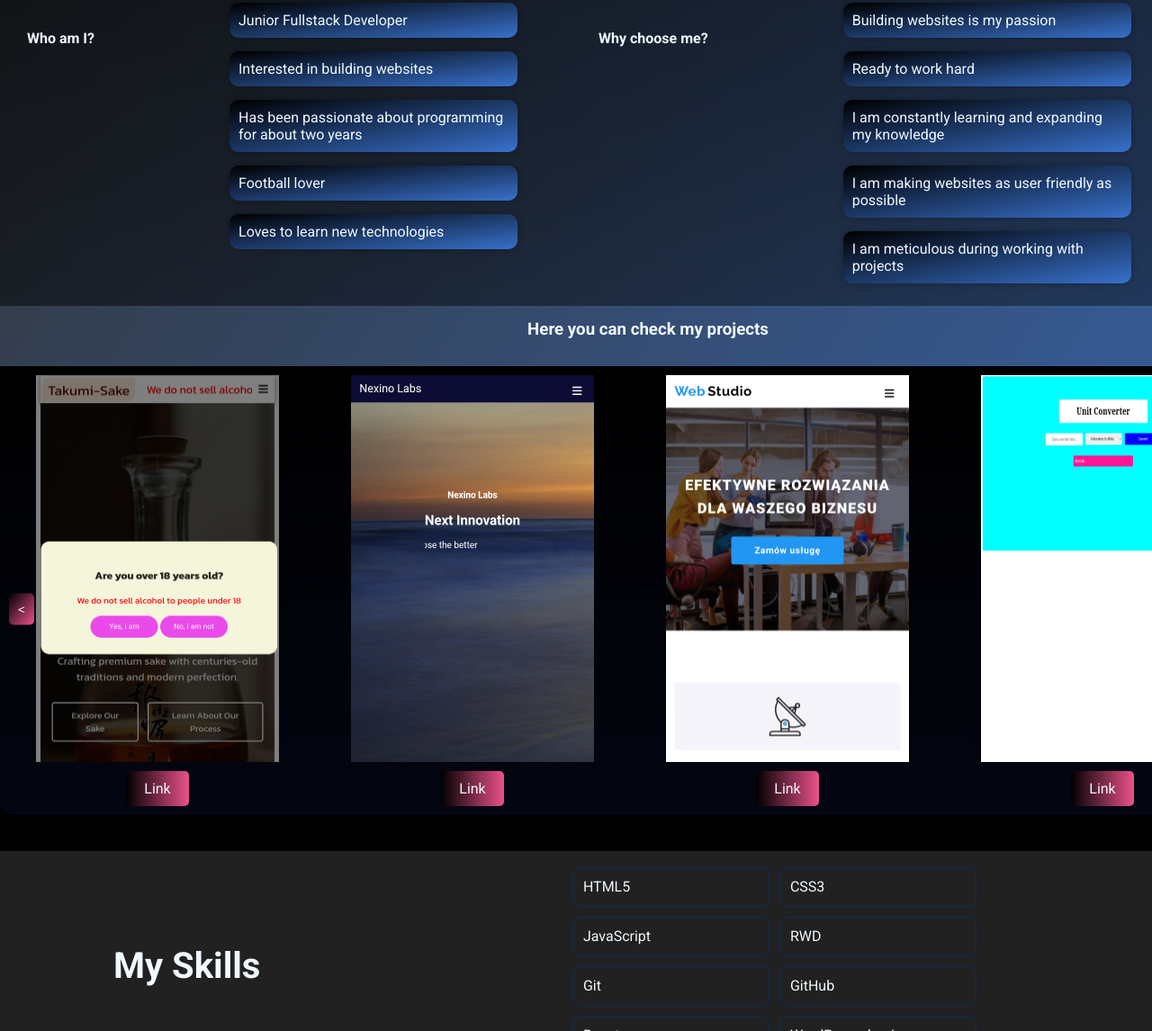
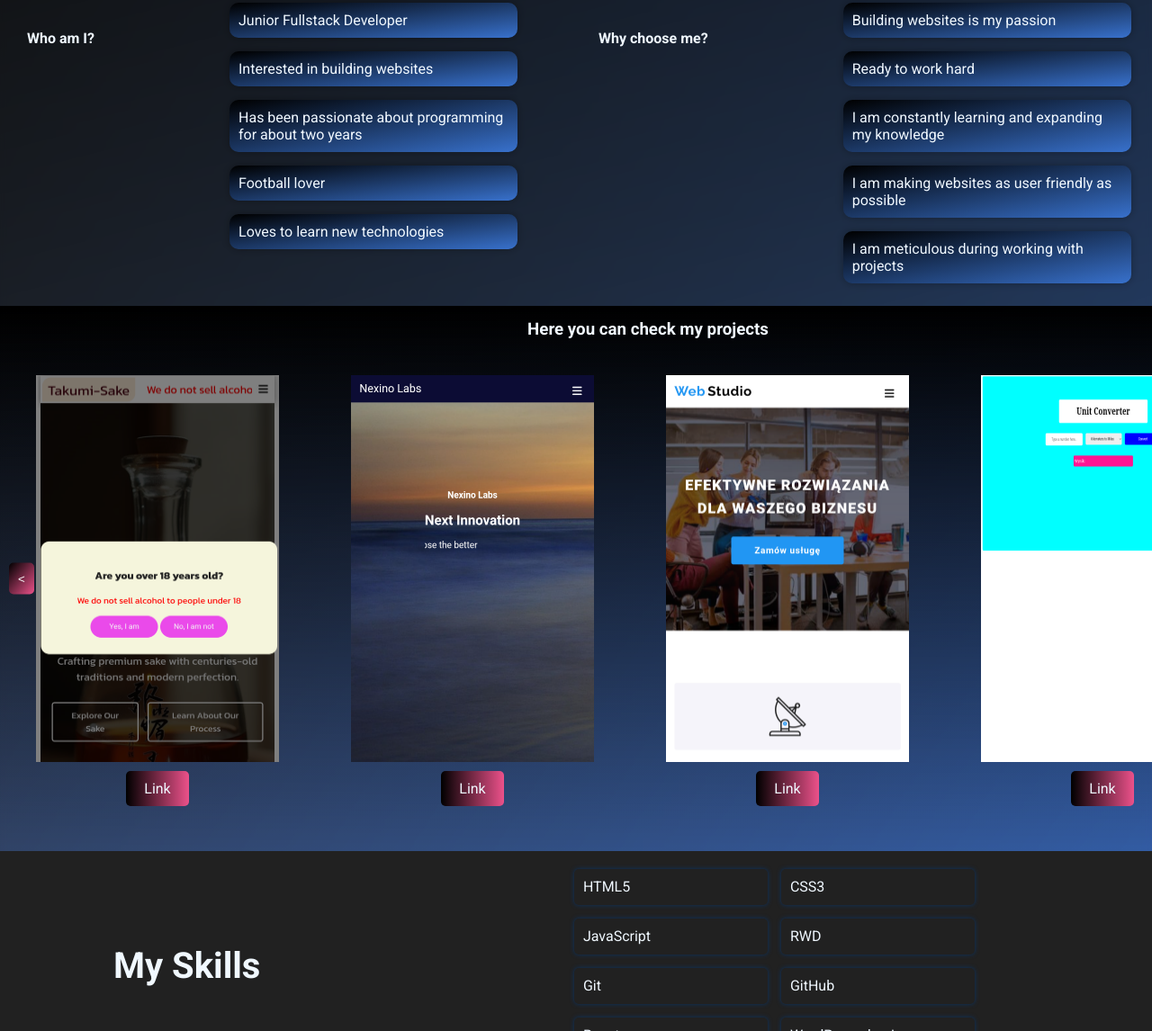
Before and after one commit to KasiaKaz14/personal, a website: page index.html in a window 1280 px wide. Shown: the part 427-1573 px from the top of the page at 90% size. Drawn offline with nearby package versions, Linux system fonts and the light colour scheme; no server answers.

Commit message:
projects' section bg changed, header improved, contact form improbed

```diff
--- a/css/styles.css
+++ b/css/styles.css
@@ -348,8 +348,7 @@ header {
 
 .projects {
   position: relative;
-
-  background-color: #000000;
+  background: linear-gradient(to bottom, var(--dark), rgba(27, 54, 150, 0.115));
   overflow: hidden;
   @media screen and (max-width: 767px) {
     width: 330px;
@@ -372,7 +371,7 @@ header {
 .projects__list {
   display: flex;
   border-radius: 15px;
-  box-shadow: 0 0 10px 0 rgba(0, 0, 0, 0.9);
+  /* box-shadow: 0 0 10px 0 rgba(0, 0, 0, 0.9); */
   overflow: hidden;
   list-style: none;
 }
@@ -384,7 +383,6 @@ header {
   flex-direction: column;
   align-items: center;
   text-align: center;
-  background: linear-gradient(to bottom, var(--dark), rgba(27, 54, 150, 0.115));
 }
 
 .projects__list-link {
--- a/index.html
+++ b/index.html
@@ -122,8 +122,8 @@
           </ul>
         </section>
 
-        <h3 class="projects__title">Here you can check my projects</h3>
         <section class="projects">
+          <h3 class="projects__title">Here you can check my projects</h3>
           <button type="button" class="projects__prev-button">&lt</button>
           <ul class="projects__list">
             <li class="projects__list-element">
```
